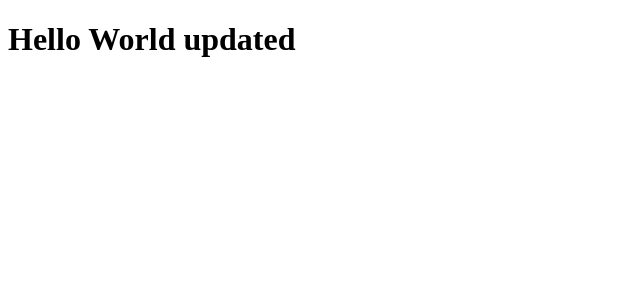
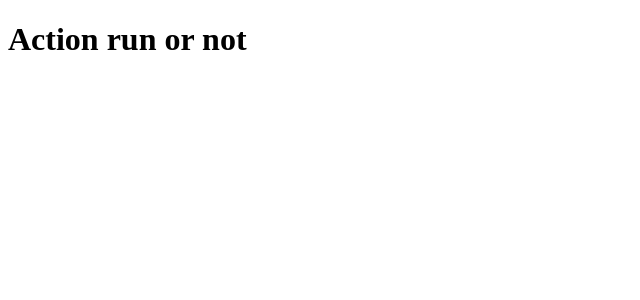
Before and after one commit to AzherSaeed/Expense-Tracker-App-With-React, a React (Create React App) app: page / in a window 1280 px wide. Shown: the top 300 px of the page, without its empty margins (0-640 px from the left). Built offline with nearby package versions, Linux system fonts and the light colour scheme.

Commit message:
changing in app js

```diff
--- a/src/App.js
+++ b/src/App.js
@@ -5,7 +5,7 @@ import './App.css';
 function App() {
   return (
     <div>
-     <h1>Hello World updated</h1>
+     <h1>Action run or not</h1>
     </div>
   );
 }
```
